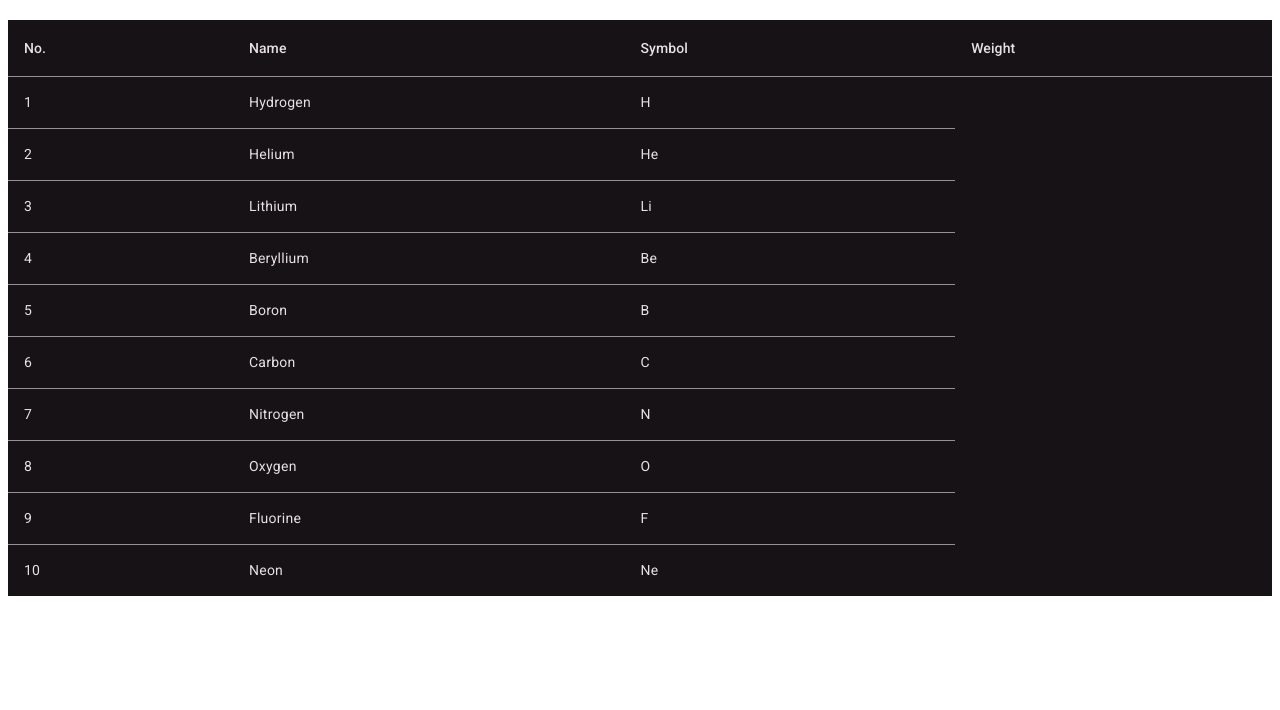
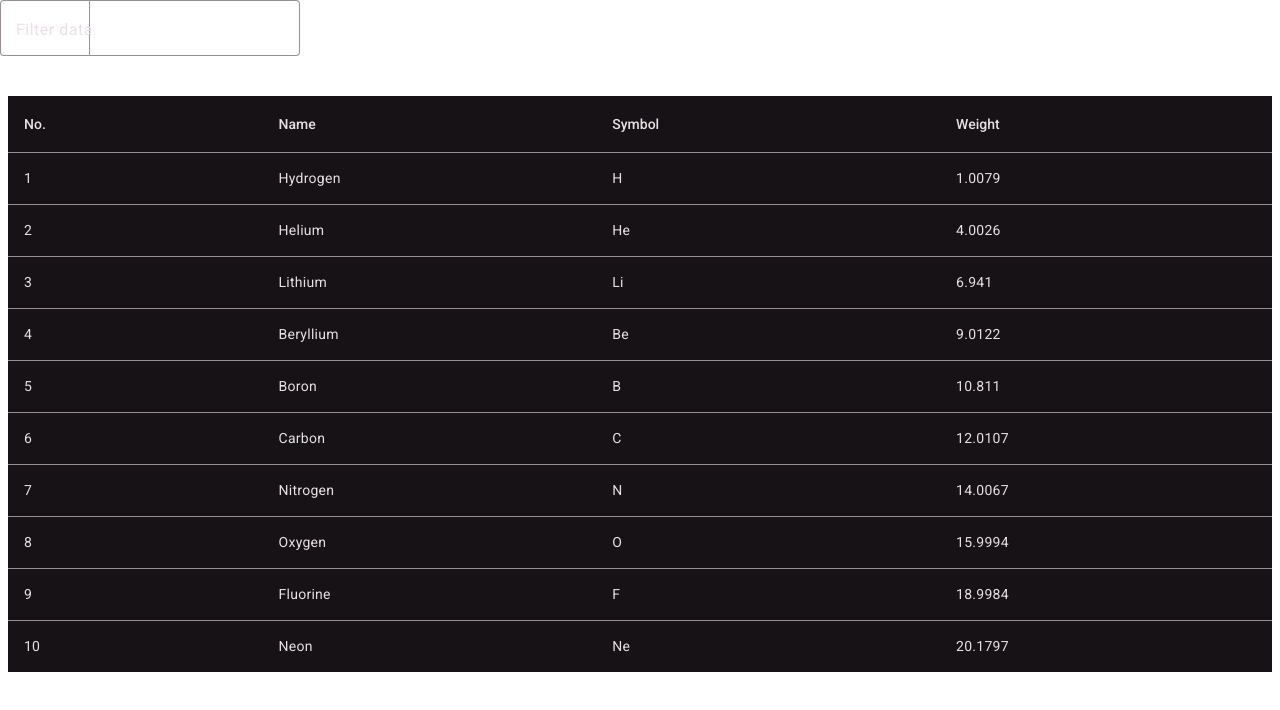
Before and after one commit to Ivriel/angular_experiments, an Angular app: page /table in a window 1280 px wide. Shown: the top 710 px of the page. Built offline with nearby package versions, Linux system fonts and the light colour scheme.

Commit message:
Sending learning materials

```diff
--- a/src/app/components/table/table.component.html
+++ b/src/app/components/table/table.component.html
@@ -1,36 +1,41 @@
+
+<mat-form-field appearance="outline" style="width: 300px">
+  <mat-label>Filter data</mat-label>
+  <input
+    #filterInput
+    (keyup)="applyFilter(filterInput.value)"
+    matInput
+    placeholder="Ketik untuk filter..."
+  >
+</mat-form-field>
+
 <div class="my-5 mx-2">
-    <table mat-table [dataSource]="dataSource" class="mat-elevation-z8">
-
-        <!--- Note that these columns can be defined in any order.
-              The actual rendered columns are set as a property on the row definition" -->
-
+  <table mat-table [dataSource]="dataSource" matSort class="mat-elevation-z8">
     <!-- Position Column -->
     <ng-container matColumnDef="position">
-          <th mat-header-cell *matHeaderCellDef> No. </th>
+      <th mat-header-cell mat-sort-header *matHeaderCellDef> No. </th>
       <td mat-cell *matCellDef="let element"> {{element.position}} </td>
     </ng-container>
 
     <!-- Name Column -->
     <ng-container matColumnDef="name">
-          <th mat-header-cell *matHeaderCellDef> Name </th>
+      <th mat-header-cell mat-sort-header *matHeaderCellDef> Name </th>
       <td mat-cell *matCellDef="let element"> {{element.name}} </td>
     </ng-container>
 
     <!-- Weight Column -->
     <ng-container matColumnDef="weight">
-          <th mat-header-cell *matHeaderCellDef> Weight </th>
+      <th mat-header-cell mat-sort-header *matHeaderCellDef> Weight </th>
       <td mat-cell *matCellDef="let element"> {{element.weight}} </td>
     </ng-container>
 
     <!-- Symbol Column -->
     <ng-container matColumnDef="symbol">
-          <th mat-header-cell *matHeaderCellDef> Symbol </th>
+      <th mat-header-cell mat-sort-header *matHeaderCellDef> Symbol </th>
       <td mat-cell *matCellDef="let element"> {{element.symbol}} </td>
     </ng-container>
 
     <tr mat-header-row *matHeaderRowDef="displayedColumns"></tr>
-        <tr mat-row (click)="logData(row)" *matRowDef="let row; columns: displayedColumnsData;"></tr>
+    <tr mat-row (click)="logData(row)" *matRowDef="let row; columns: displayedColumns;"></tr>
   </table>
-
-
 </div>
--- a/src/app/components/table/table.component.ts
+++ b/src/app/components/table/table.component.ts
@@ -1,5 +1,12 @@
-import { Component } from '@angular/core';
-import {MatTableModule} from '@angular/material/table';
+import { Component, OnInit, ViewChild, AfterViewInit } from '@angular/core';
+import { MatTableModule } from '@angular/material/table';
+import { MatTableDataSource } from '@angular/material/table';
+import { MatFormFieldModule } from '@angular/material/form-field';
+import { MatInputModule } from '@angular/material/input';
+import { CommonModule } from '@angular/common';
+import { FormsModule } from '@angular/forms';
+import { MatSort, MatSortModule } from '@angular/material/sort';
+
 export interface PeriodicElement {
   name: string;
   position: number;
@@ -22,15 +29,27 @@ const ELEMENT_DATA: PeriodicElement[] = [
 
 @Component({
   selector: 'app-table',
-  imports: [MatTableModule],
+  imports: [MatTableModule, MatFormFieldModule, MatInputModule, CommonModule, FormsModule, MatSortModule],
+  standalone: true,
   templateUrl: './table.component.html',
   styleUrl: './table.component.scss'
 })
-export class TableComponent {
+export class TableComponent implements AfterViewInit {
   displayedColumns: string[] = ['position', 'name', 'symbol', 'weight'];
   displayedColumnsData: string[] = ['position', 'name', 'symbol'];
-  dataSource = ELEMENT_DATA;
-  logData(row:string){
-    console.log(row)
+  dataSource = new MatTableDataSource(ELEMENT_DATA); // untuk filtering
+
+  @ViewChild(MatSort) sort!: MatSort;
+
+  ngAfterViewInit(): void {
+    this.dataSource.sort = this.sort;
+  }
+
+  logData(row: PeriodicElement) {
+    console.log(row);
+  }
+
+  applyFilter(filterValue: string) {
+    this.dataSource.filter = filterValue.trim().toLowerCase();
   }
 }
```
Lines whose indentation alone changed are shown as unchanged.
